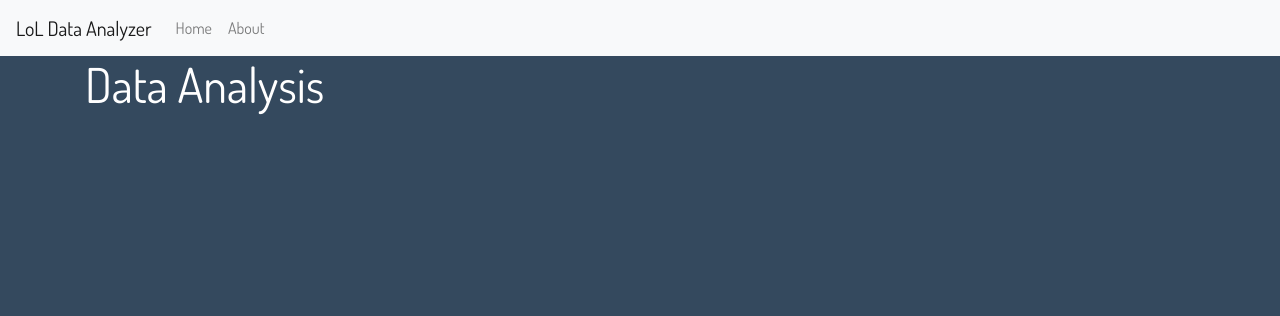
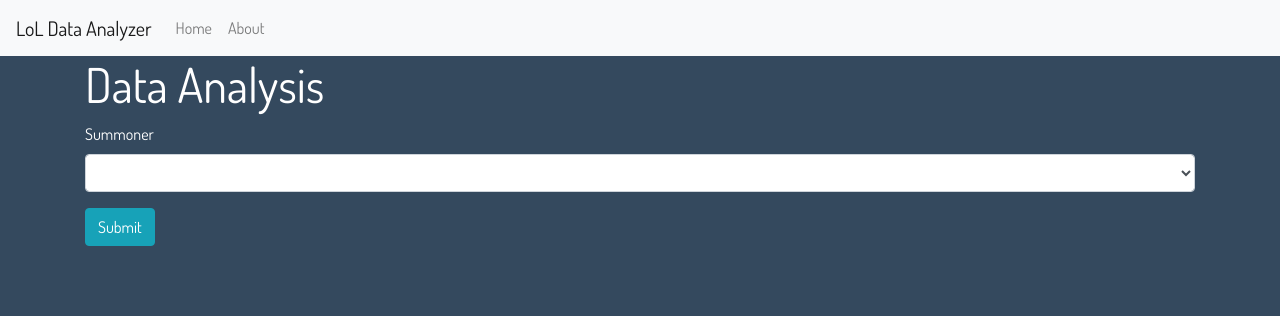
Before and after one commit to stcorbat/LoL-Data-Analyzer, a Flask app: template app/templates/index.html in a window 1280 px wide. Shown: the top 316 px of the page. Run offline with Flask 2, Linux system fonts and the light colour scheme; the template is opened without the code that fills it: values that come from a table or form of the project are taken from there, others are empty; parts of the project's set-up code (start-up, migrations or seed data) failed here and were passed over; some libraries are stand-ins or nearby versions.

Commit message:
added an initial form that pulls summoners from existing database using SQLAlchemy config variables are loaded from a config.py file config.py is git-ignored to secure the SECRET_KEY

```diff
--- a/app/__init__.py
+++ b/app/__init__.py
@@ -1,5 +1,9 @@
 from flask import Flask
+from flask_sqlalchemy import SQLAlchemy
 
 app = Flask(__name__)
+app.config.from_object('config.DevelopmentConfig')
+
+db = SQLAlchemy(app)
 
 from app import routes
--- /dev/null
+++ b/app/forms.py
@@ -0,0 +1,8 @@
+from flask_wtf import FlaskForm
+from wtforms import SelectField, SubmitField
+from wtforms.validators import DataRequired
+
+
+class SummonerSelect(FlaskForm):
+    summoner = SelectField('Summoner', coerce=str, validators=[DataRequired()])
+    submit = SubmitField('Submit')
--- a/app/templates/index.html
+++ b/app/templates/index.html
@@ -4,6 +4,12 @@
 <div class="container">
     <h1>Data Analysis</h1>
 
-
+    <form action="" method="get" novalidate>
+        <div class="form-group">
+            {{ form.summoner.label() }}
+            {{ form.summoner(class_="form-control") }}
+        </div>
+        {{ form.submit(class_="btn btn-info") }}
+    </form>
 </div>
 {% endblock %}
```
Also changed, not shown: app/routes.py (+14 -4 lines), 1 other file.
